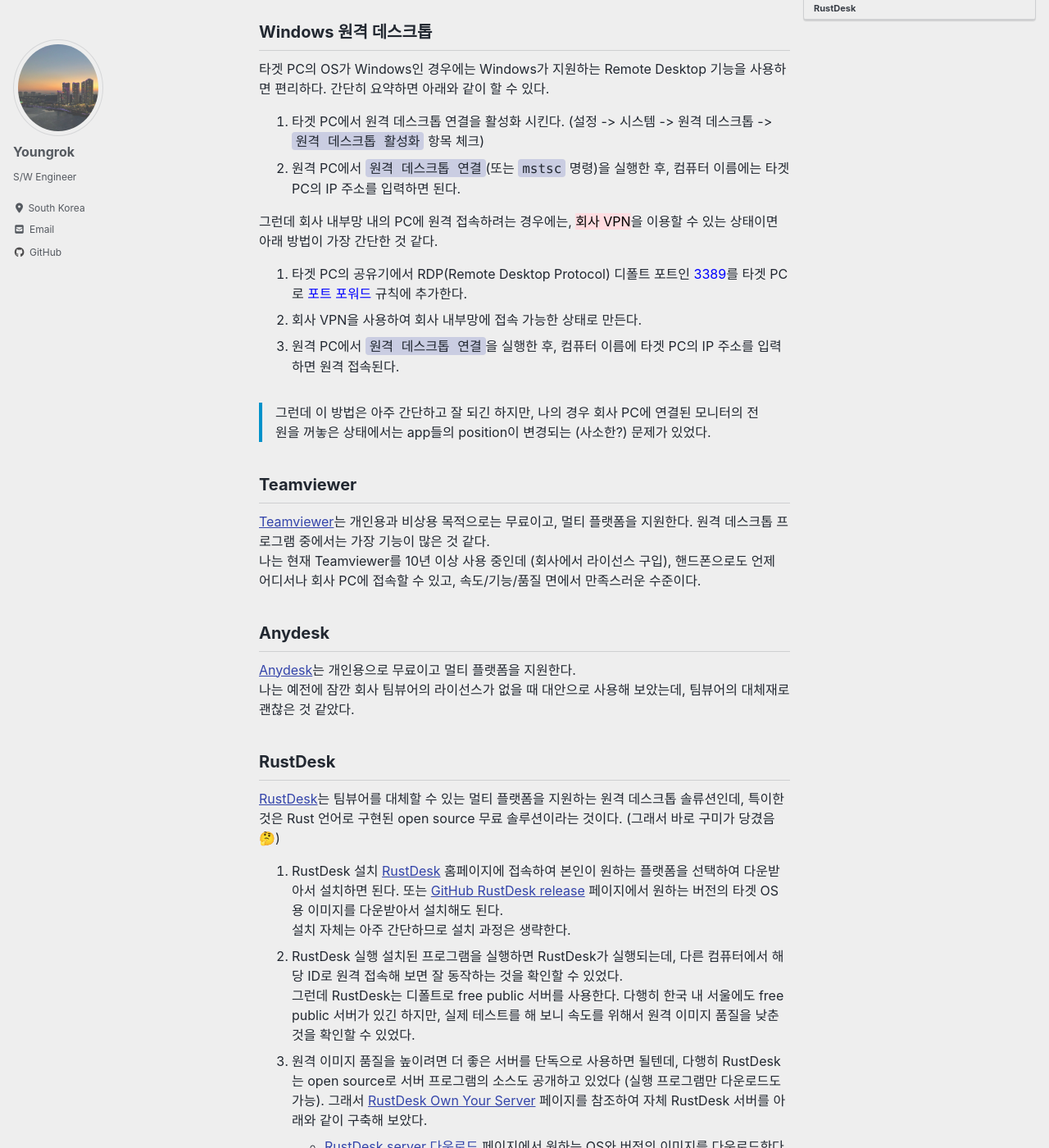
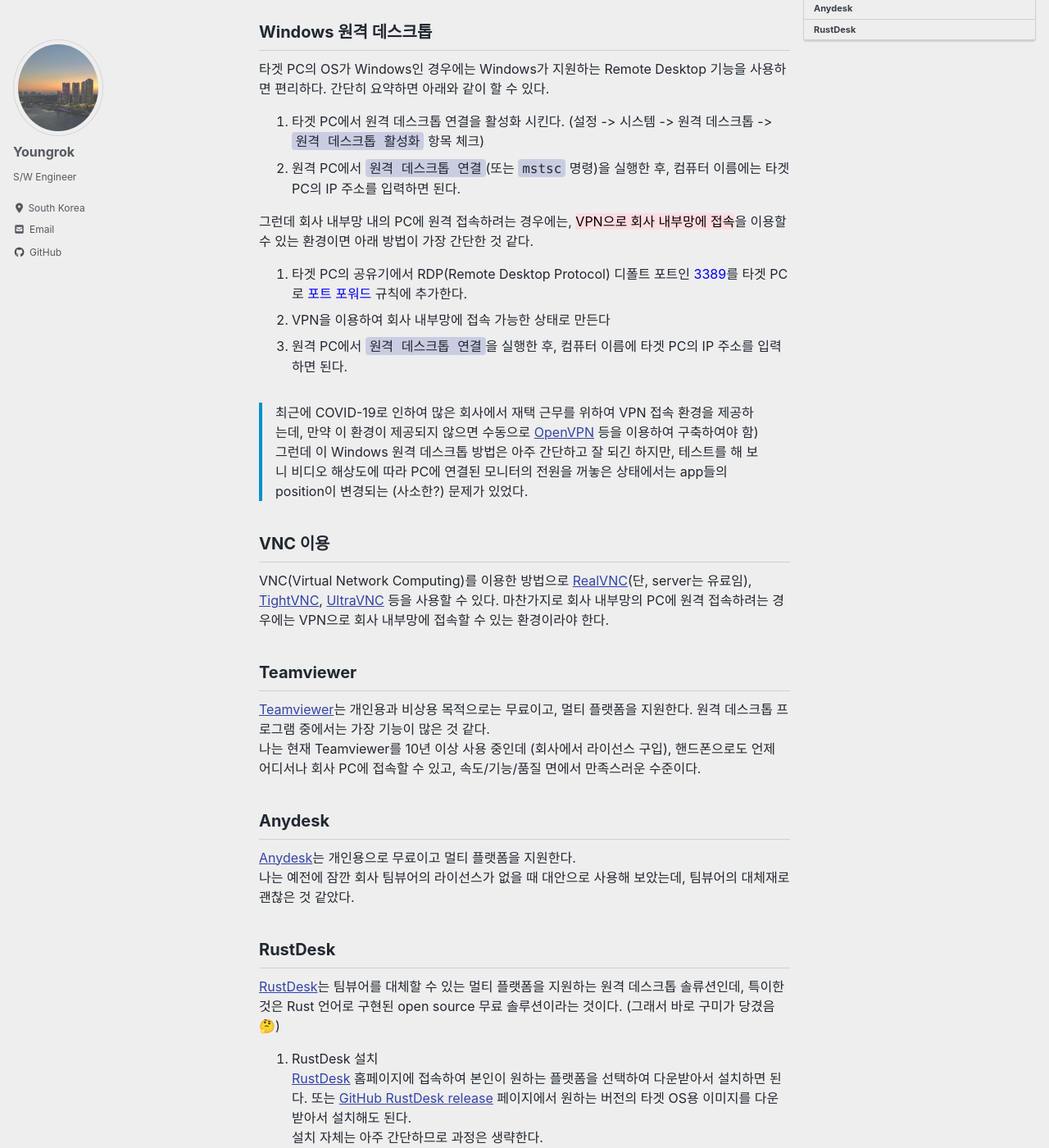
Before and after one commit to yrpark99/yrpark99.github.io, a Jekyll site: the page built from _posts/2022-05-30-remote_desktop.md, in a window 1280 px wide and 1400 px high, scrolled down 228 px. Shown: the whole window at 82% size. Built offline with Jekyll 4.4.1, drawn with Linux system fonts in a browser that asks for light colours; cached includes are drawn as plain includes; nearby versions of some CDN libraries; some web fonts are replaced; some of the changed text lies outside the part shown.

Commit message:
minor update

````diff
--- a/_posts/2022-05-30-remote_desktop.md
+++ b/_posts/2022-05-30-remote_desktop.md
@@ -15,12 +15,16 @@ toc_label: "이 페이지 목차"
 1. 타겟 PC에서 원격 데스크톱 연결을 활성화 시킨다. (설정 -> 시스템 -> 원격 데스크톱 -> `원격 데스크톱 활성화` 항목 체크)
 1. 원격 PC에서 `원격 데스크톱 연결`(또는 `mstsc` 명령)을 실행한 후, 컴퓨터 이름에는 타겟 PC의 IP 주소를 입력하면 된다.
 
-그런데 회사 내부망 내의 PC에 원격 접속하려는 경우에는, <mark style='background-color: #ffdce0'>회사 VPN</mark>을 이용할 수 있는 상태이면 아래 방법이 가장 간단한 것 같다.
+그런데 회사 내부망 내의 PC에 원격 접속하려는 경우에는, <mark style='background-color: #ffdce0'>VPN으로 회사 내부망에 접속</mark>을 이용할 수 있는 환경이면 아래 방법이 가장 간단한 것 같다.
 1. 타겟 PC의 공유기에서 RDP(Remote Desktop Protocol) 디폴트 포트인 <font color=blue>3389</font>를 타겟 PC로 <font color=blue>포트 포워드</font> 규칙에 추가한다.
-1. 회사 VPN을 사용하여 회사 내부망에 접속 가능한 상태로 만든다.
-1. 원격 PC에서 `원격 데스크톱 연결`을 실행한 후, 컴퓨터 이름에 타겟 PC의 IP 주소를 입력하면 원격 접속된다.
+1. VPN을 이용하여 회사 내부망에 접속 가능한 상태로 만든다
+1. 원격 PC에서 `원격 데스크톱 연결`을 실행한 후, 컴퓨터 이름에 타겟 PC의 IP 주소를 입력하면 된다.
 
-> 그런데 이 방법은 아주 간단하고 잘 되긴 하지만, 나의 경우 회사 PC에 연결된 모니터의 전원을 꺼놓은 상태에서는 app들의 position이 변경되는 (사소한?) 문제가 있었다.
+> 최근에 COVID-19로 인하여 많은 회사에서 재택 근무를 위하여 VPN 접속 환경을 제공하는데, 만약 이 환경이 제공되지 않으면 수동으로 [OpenVPN](https://openvpn.net/) 등을 이용하여 구축하여야 함)
+그런데 이 Windows 원격 데스크톱 방법은 아주 간단하고 잘 되긴 하지만, 테스트를 해 보니 비디오 해상도에 따라 PC에 연결된 모니터의 전원을 꺼놓은 상태에서는 app들의 position이 변경되는 (사소한?) 문제가 있었다.
+
+## VNC 이용
+VNC(Virtual Network Computing)를 이용한 방법으로 [RealVNC](https://www.realvnc.com/)(단, server는 유료임), [TightVNC](https://www.tightvnc.com/), [UltraVNC](https://uvnc.com/) 등을 사용할 수 있다. 마찬가지로 회사 내부망의 PC에 원격 접속하려는 경우에는 VPN으로 회사 내부망에 접속할 수 있는 환경이라야 한다.
 
 ## Teamviewer
 [Teamviewer](https://www.teamviewer.com/)는 개인용과 비상용 목적으로는 무료이고, 멀티 플랫폼을 지원한다. 원격 데스크톱 프로그램 중에서는 가장 기능이 많은 것 같다.
@@ -34,7 +38,7 @@ toc_label: "이 페이지 목차"
 [RustDesk](https://rustdesk.com/)는 팀뷰어를 대체할 수 있는 멀티 플랫폼을 지원하는 원격 데스크톱 솔류션인데, 특이한 것은 Rust 언어로 구현된 open source 무료 솔루션이라는 것이다. (그래서 바로 구미가 당겼음 🤔)
 1. RustDesk 설치
 [RustDesk](https://rustdesk.com/) 홈페이지에 접속하여 본인이 원하는 플랫폼을 선택하여 다운받아서 설치하면 된다. 또는 [GitHub RustDesk release](https://github.com/rustdesk/rustdesk/releases) 페이지에서 원하는 버전의 타겟 OS용 이미지를 다운받아서 설치해도 된다.
-설치 자체는 아주 간단하므로 설치 과정은 생략한다.
+설치 자체는 아주 간단하므로 과정은 생략한다.
 1. RustDesk 실행
 설치된 프로그램을 실행하면 RustDesk가 실행되는데, 다른 컴퓨터에서 해당 ID로 원격 접속해 보면 잘 동작하는 것을 확인할 수 있었다.
 그런데 RustDesk는 디폴트로 free public 서버를 사용한다. 다행히 한국 내 서울에도 free public 서버가 있긴 하지만, 실제 테스트를 해 보니 속도를 위해서 원격 이미지 품질을 낮춘 것을 확인할 수 있었다.
@@ -52,11 +56,11 @@ toc_label: "이 페이지 목차"
      $ ./hbbs &
      $ ./hbbr &
      ```
-   - 그런데 hbbs는 21115(tcp), 21116(tcp/udp), 21118(tcp) 포트를 사용하고, hbbr은 21117(tcp), 21119(tcp) 포트를 사용하므로, 방화벽에서 해당 포트들을 허용해 주어야 한다.
+   - 그런데 <font color=blue>hbbs</font>는 21115(tcp), 21116(tcp/udp), 21118(tcp) 포트를 사용하고, <font color=blue>hbbr</font>은 21117(tcp), 21119(tcp) 포트를 사용하므로, 방화벽에서 해당 포트들을 허용해 주어야 한다.
    참고로 각 포트의 open 여부는 [you get signal](https://www.yougetsignal.com/tools/open-ports/) 웹페이지에 접속해서 확인할 수 있다.
    - RustDesk 서버 프로그램들이 정상적으로 실행 중인 상태이면, 이제 RustDesk 클라이언트 프로그램에서 **ID** 옆의 버튼을 눌러서 **ID/Relay Server** 항목을 선택한다.
    그러면 아래와 같이 ID/Replay Server 팝업이 뜨는데, 여기에서 `ID Server`와 `Relay Server` 란에 자체 구축한 RustDesk 서버 IP 주소를 입력하면 된다. (타겟, 클라언트 둘 다)
       <p><img src="/assets/images/rust_server_setting.png"></p>
-1. 위와 같이 나는 [Oracle Cloud](https://cloud.oracle.com/)로 평생 무료 티어를 사용하여 VM instance를 생성하고, 여기에 RustDesk server를 설치하여 테스트해 보았는데, 기대대로 free public 서버보다 이미지 품질이 좋았다. (사실상 로컬에서 쓸 때처럼 좋았음)
-핸드폰 앱도 있어서 (안드로이드의 경우 `RustDesk Remote Desktop`) 테스트해 보니, 핸드폰에서 PC로 원격 접속도 잘 되었고, PC에서 핸드폰으로도 원격 접속이 잘 되었다.
-RustDesk 덕분에 라이선스 제약 없이 내가 자체 구축한 서버를 사용하여 속도와 이미지 품질까지 괜찮은 무료 원격 솔루션을 구축할 수 있게 되었다.  🍺
+1. 위와 같이 나는 [Oracle Cloud](https://cloud.oracle.com/)로 평생 무료 티어를 사용하여 VM instance를 생성하고, 여기에 RustDesk server를 설치하여 테스트해 보았는데, 기대대로 free public 서버보다 이미지 품질이 좋았다.
+또 안드로이드의 경우 `RustDesk Remote Desktop` 앱이 있어서 설치한 후에 테스트해 보니, 핸드폰에서 PC로 원격 접속도 잘 되었고, PC에서 핸드폰으로도 원격 접속이 잘 되었다.
+RustDesk 덕분에 라이선스 제약 없이 내가 자체 구축한 서버를 사용하여 속도와 이미지 품질까지 제법 괜찮은 무료 원격 솔루션을 구축할 수 있게 되었다.  🍺
````
Also changed, not shown: _posts/2021-02-05-wsl2_intro.md (+9 -4 lines), _posts/2021-10-25-container_build.md (+2 -2 lines), _posts/2022-05-09-c_compiledb.md (+7 -2 lines).
